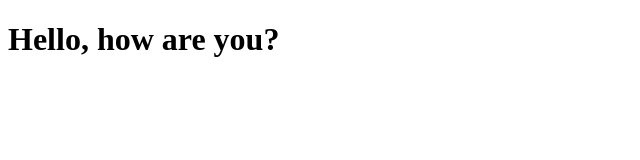
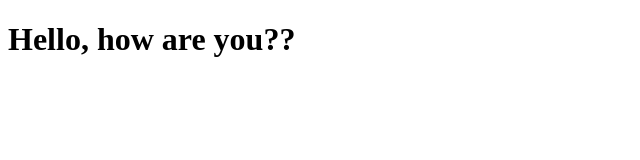
Before and after one commit to workin-cyber/git-tlv, a plain HTML site: page index.html in a window 1280 px wide. Shown: the full height of the page, 0-640 px from the left. Drawn offline with Linux system fonts and the light colour scheme.

Commit message:
fix h1 ?

```diff
--- a/index.html
+++ b/index.html
@@ -9,7 +9,7 @@
 <body>
 
     <h1>
-        Hello, how are you?
+        Hello, how are you??
     </h1>
 
 </body>
```
